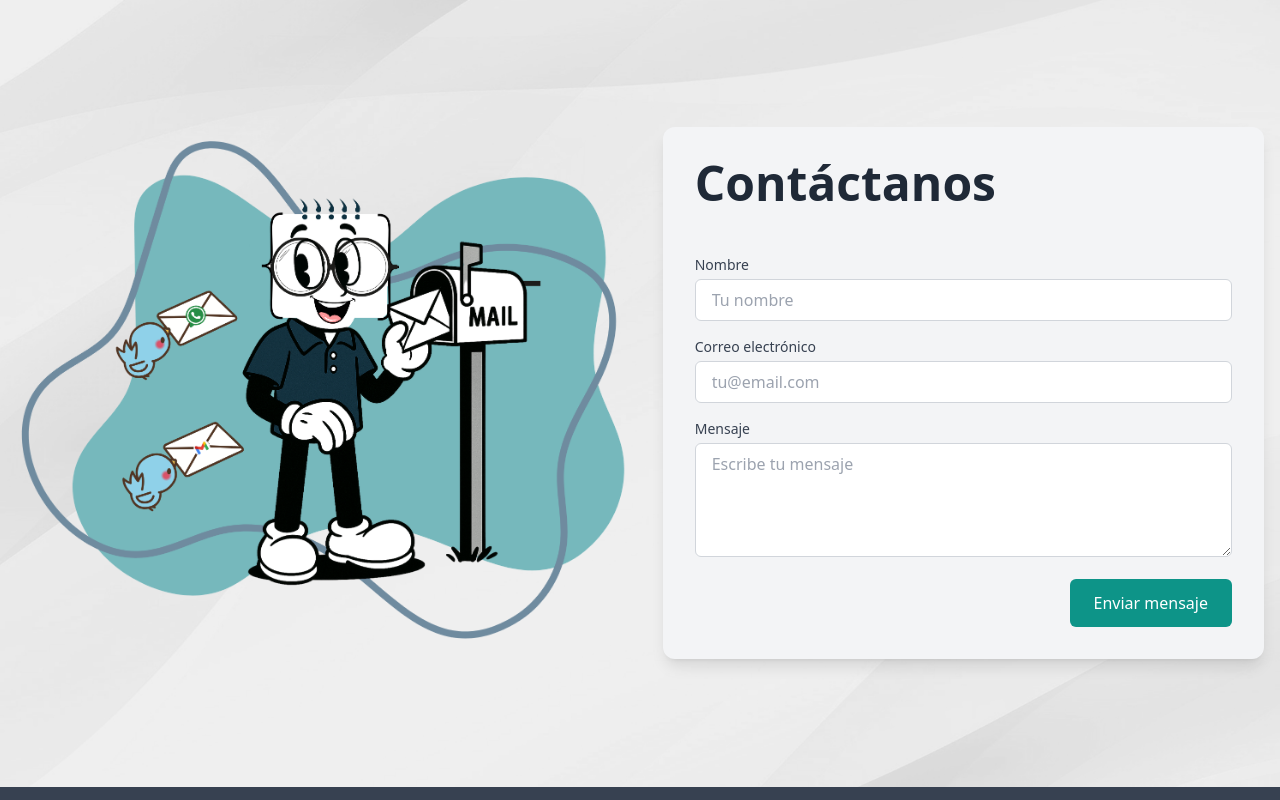
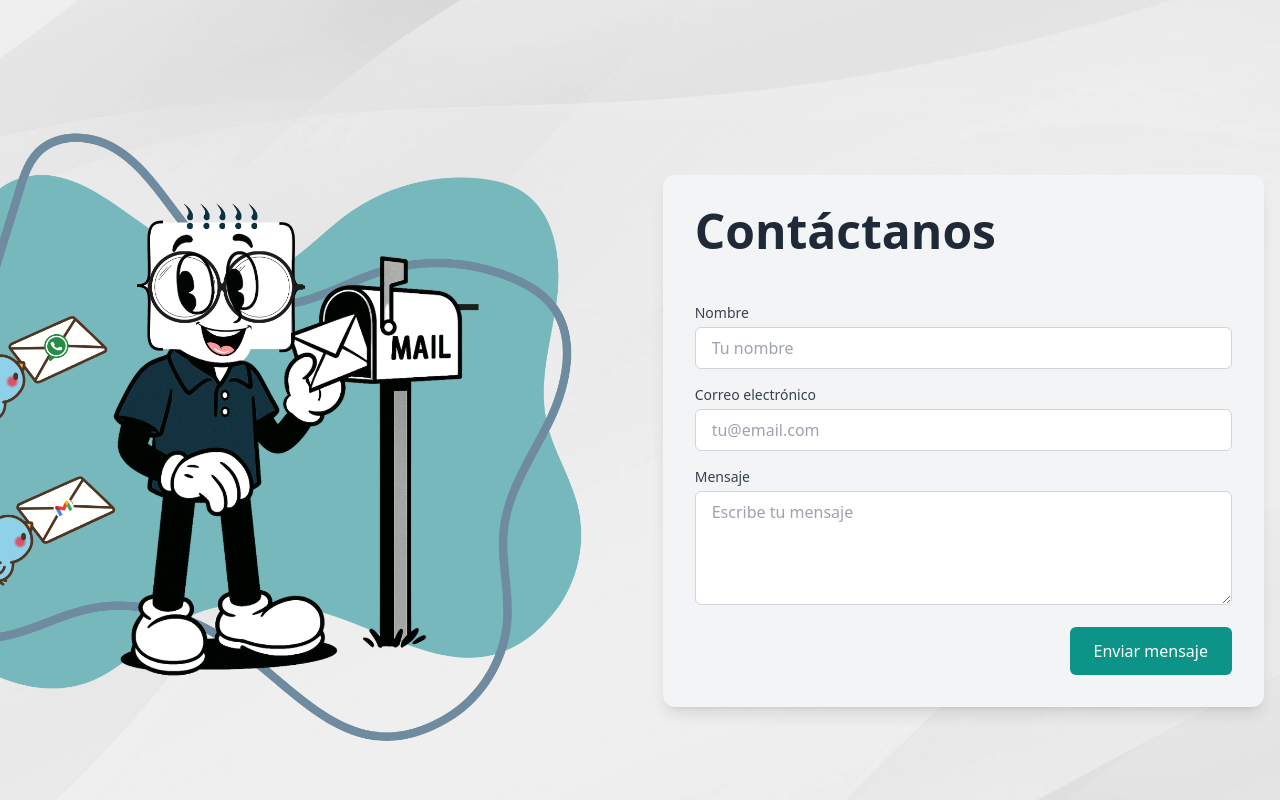
Before and after one commit to IvanAgamee/Kodi, a React (Vite) app: page / in a window 1280 px wide. Shown: the part 4060-4860 px from the top of the page. Built offline with nearby package versions, Linux system fonts and the light colour scheme.

Commit message:
Fix: Image Contact

```diff
--- a/src/App.jsx
+++ b/src/App.jsx
@@ -393,7 +393,7 @@ function App() {
           <img
             src={KodiCarta}
             alt="Contáctanos"
-            className="h-auto object-cover pr-12 w-[120%] max-w-none"
+            className="w-[137%] max-w-none relative right-[30%]"
           />
         </div>
 
```
